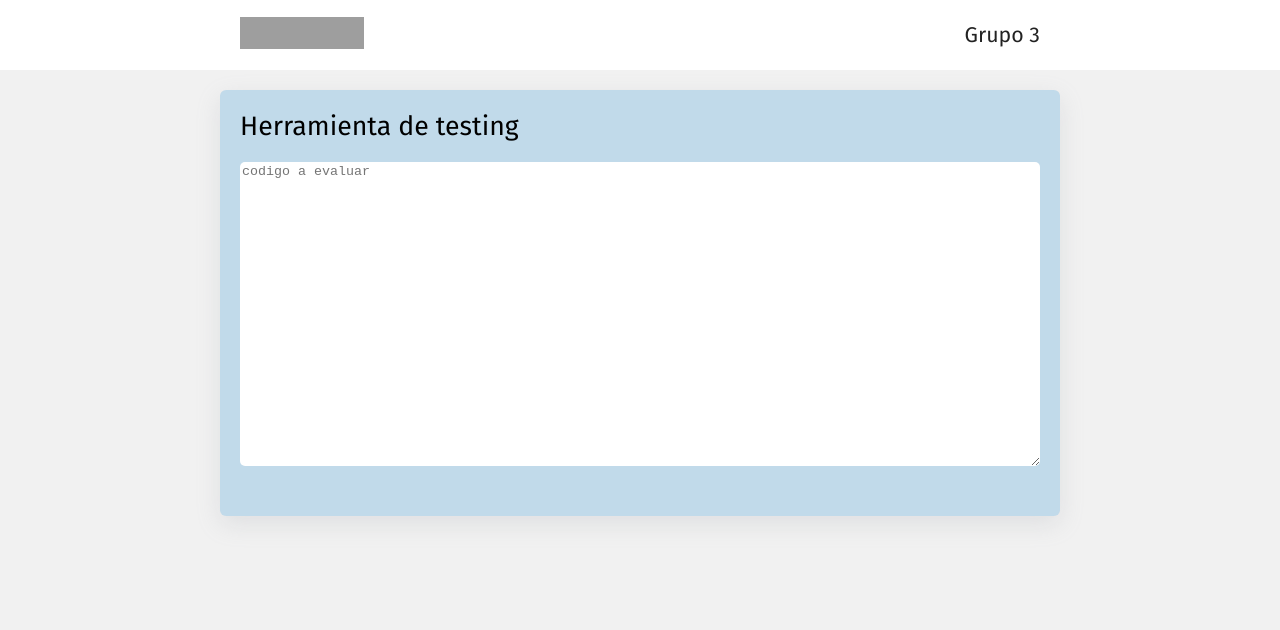
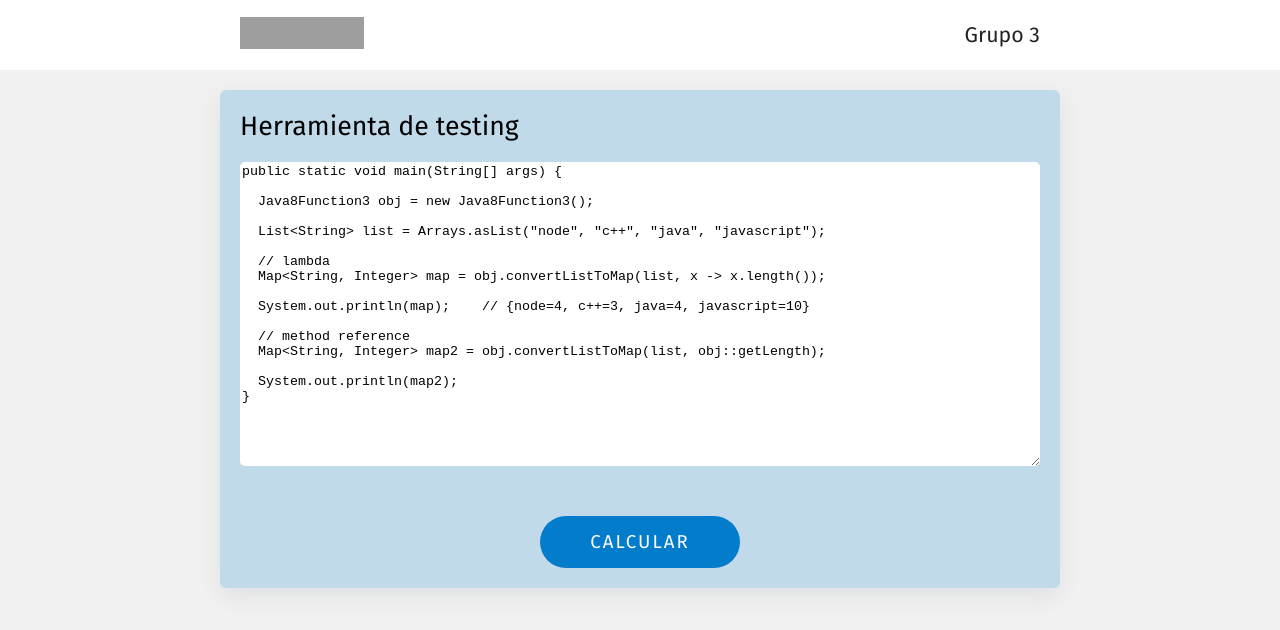
Before and after one commit to facundotourn/testing, a React (Create React App) app: page / in a window 1280 px wide. Shown: the top 630 px of the page. Built offline with nearby package versions, Linux system fonts and the light colour scheme; grey boxes are pictures that could not be loaded.

Commit message:
agregado codigo de ejemplo

```diff
--- a/src/components/TestingForm/index.js
+++ b/src/components/TestingForm/index.js
@@ -1,4 +1,5 @@
 import React, { useState } from "react";
+import { CODE_EXAMPLE } from "../../constants";
 import { halstead, calcularComplejidadCiclomatica } from "../../util";
 import CodeInput from "../CodeInput";
 import Result from "../Result";
@@ -21,7 +22,7 @@ export default function TestingForm() {
   const [volumenHalstead, setvolumenHalstead] = useState(0);
   const [comentariosSimples, setcomentariosSimples] = useState(0);
 
-  const [currentState, setCurrentState] = useState(FORM_STATES.WAITING_INPUT);
+  const [currentState, setCurrentState] = useState(FORM_STATES.INPUT_LOADED);
 
   const outputs = [
     {
@@ -57,7 +58,7 @@ export default function TestingForm() {
     },
   ];
 
-  const [code, setCode] = useState("");
+  const [code, setCode] = useState(CODE_EXAMPLE);
   const handleCodeChange = (e) => {
     setCode(e.target.value);
 
--- a/src/constants/index.js
+++ b/src/constants/index.js
@@ -27,3 +27,20 @@ export const CONDICIONALES_JAVA = {
   "==": 0,
   try: 0,
 };
+
+export const CODE_EXAMPLE = `public static void main(String[] args) {
+
+  Java8Function3 obj = new Java8Function3();
+
+  List<String> list = Arrays.asList("node", "c++", "java", "javascript");
+
+  // lambda
+  Map<String, Integer> map = obj.convertListToMap(list, x -> x.length());
+
+  System.out.println(map);    // {node=4, c++=3, java=4, javascript=10}
+
+  // method reference
+  Map<String, Integer> map2 = obj.convertListToMap(list, obj::getLength);
+
+  System.out.println(map2);
+}`;
```
